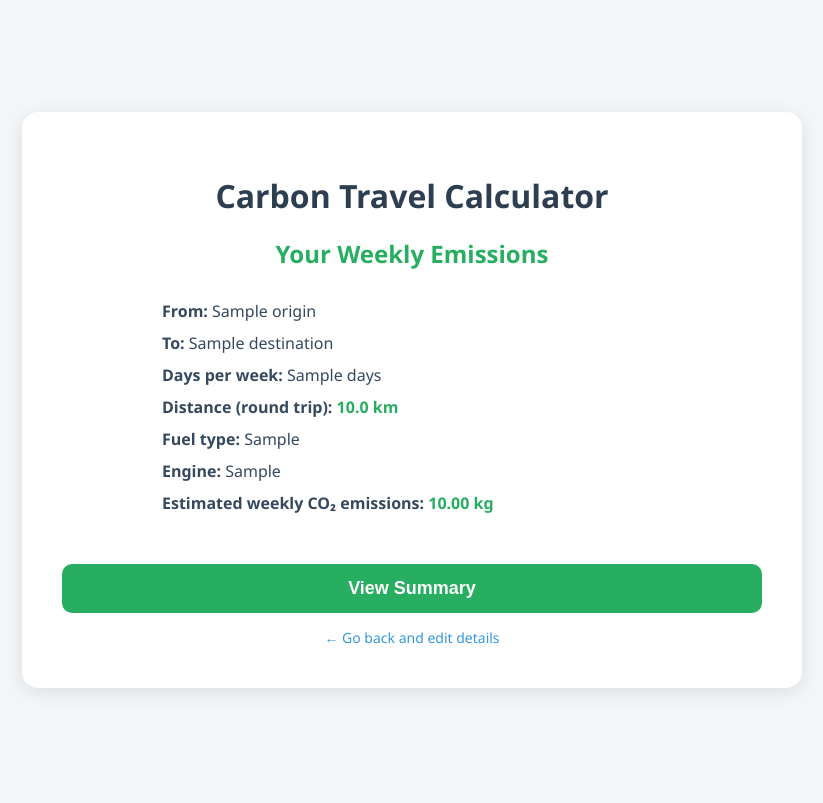
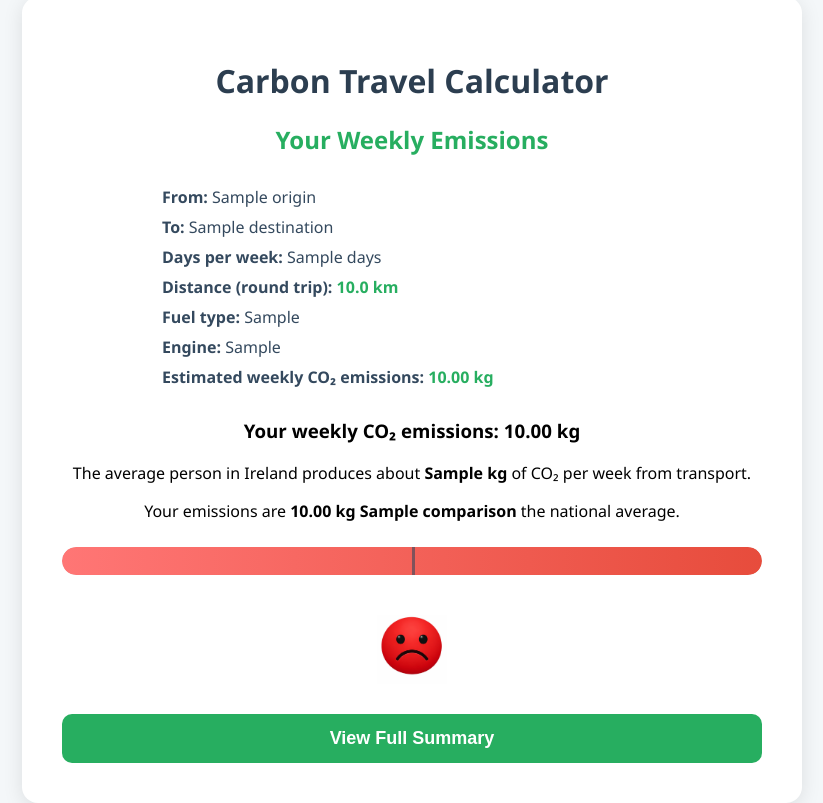
Before and after one commit to EimearCrowley/Carbon-Footprint-Webapp-for-MTU, a Django app: template carbon_footprint_app/carbon_app/templates/results.html in a window 1280 px wide. Shown: the whole page, without its empty margins (228-1051 px from the left). Before the commit the page ends 692 px from the top, so only its background shows below. Run offline with Django 5.2, Linux system fonts and the light colour scheme; the template is opened without the code that fills it: most values are stand-ins (such as "Sample title", 1, 10 or a date in 2020); parts of the project's set-up code (start-up, migrations or seed data) failed here and were passed over.

Commit message:
National Average bar with smiley faces for different levels of emissions (green, yellow, red) based on the percentage of the national average.

```diff
--- a/carbon_footprint_app/carbon_app/templates/results.html
+++ b/carbon_footprint_app/carbon_app/templates/results.html
@@ -5,105 +5,208 @@
 <title>Carbon Travel Calculator</title>
 {% load static %}
 <meta name="viewport" content="width=device-width, initial-scale=1.0">
+
 <style>
-    body {
-      font-family: 'Segoe UI', sans-serif;
-      background-color: #f4f7f9;
-      margin: 0;
-      padding: 0;
-      display: flex;
-      align-items: center;
-      justify-content: center;
-      height: 100vh;
+
+body{
+  font-family:'Segoe UI',sans-serif;
+  background:#f4f7f9;
+  margin:0;
+  padding:0;
+  display:flex;
+  justify-content:center;
+  align-items:center;
+  height:100vh;
 }
 
-    .container {
-      width: 100%;
-      max-width: 700px;
-      background: white;
-      padding: 40px;
-      border-radius: 16px;
-      box-shadow: 0 4px 20px rgba(0, 0, 0, 0.1);
-      text-align: center;
+.container{
+  width:100%;
+  max-width:700px;
+  background:white;
+  padding:40px;
+  border-radius:16px;
+  box-shadow:0 4px 20px rgba(0,0,0,0.1);
+  text-align:center;
 }
 
-    h1 {
-      color: #2c3e50;
-      margin-bottom: 10px;
+h1{color:#2c3e50;}
+h2{color:#27ae60;}
+
+.summary{
+  text-align:left;
+  margin:30px auto;
+  max-width:500px;
 }
 
-    h2 {
-      color: #27ae60;
-      margin-bottom: 30px;
+.summary p{
+  margin:8px 0;
+  font-size:16px;
+  color:#34495e;
 }
 
-    .summary {
-      text-align: left;
-      margin: 0 auto 30px;
-      max-width: 500px;
+.highlight{
+  font-weight:bold;
+  color:#27ae60;
 }
 
-    .summary p {
-      font-size: 16px;
-      margin: 10px 0;
-      color: #34495e;
+/* comparison bar */
+
+.bar-container{
+  width:100%;
+  height:28px;
+  background:#ecf0f1;
+  border-radius:30px;
+  margin:25px 0;
+  overflow:hidden;
+  position:relative;
 }
 
-    .highlight {
-      font-weight: bold;
-      color: #27ae60;
+.bar-fill{
+  height:100%;
+  border-radius:30px;
+  transition:width 1s ease;
 }
 
-    .btn {
-      width: 100%;
-      padding: 14px;
-      background-color: #27ae60;
-      color: white;
-      border: none;
-      border-radius: 10px;
-      font-size: 18px;
-      cursor: pointer;
-      font-weight: bold;
-      margin-top: 20px;
+/* colour gradients */
+
+.green{
+  background:linear-gradient(90deg,#2ecc71,#27ae60);
 }
 
-    .btn:hover {
-      background-color: #219150;
+.yellow{
+  background:linear-gradient(90deg,#f1c40f,#f39c12);
 }
 
-    .back-link {
-      display: inline-block;
-      margin-top: 15px;
-      color: #3498db;
-      text-decoration: none;
-      font-size: 14px;
+.red{
+  background:linear-gradient(90deg,#ff7675,#e74c3c);
 }
 
-    .back-link:hover {
-      text-decoration: underline;
+/* national average marker */
+
+.average-line{
+  position:absolute;
+  left:50%;
+  top:0;
+  height:100%;
+  width:3px;
+  background:#34495e;
+  opacity:0.6;
 }
+
+.smiley{
+  width:70px;
+  margin-top:15px;
+}
+
+.btn{
+  width:100%;
+  padding:14px;
+  background:#27ae60;
+  color:white;
+  border:none;
+  border-radius:10px;
+  font-size:18px;
+  cursor:pointer;
+  font-weight:bold;
+  margin-top:25px;
+}
+
+.btn:hover{
+  background:#219150;
+}
+
 </style>
 </head>
+
 <body>
+
 <div class="container">
+
 <h1>Carbon Travel Calculator</h1>
 <h2>Your Weekly Emissions</h2>
 
 <div class="summary">
+
 <p><strong>From:</strong> {{ origin }}</p>
 <p><strong>To:</strong> {{ destination }}</p>
 <p><strong>Days per week:</strong> {{ days }}</p>
-      <p><strong>Distance (round trip):</strong> <span class="highlight">{{ distance_km|floatformat:1 }} km</span></p>
+
+<p>
+<strong>Distance (round trip):</strong>
+<span class="highlight">{{ distance_km|floatformat:1 }} km</span>
+</p>
+
+{% if fuel_type %}
 <p><strong>Fuel type:</strong> {{ fuel_type|title }}</p>
 <p><strong>Engine:</strong> {{ engine_option }}</p>
-      <p><strong>Estimated weekly CO₂ emissions:</strong> <span class="highlight">{{ weekly_emissions|floatformat:2 }} kg</span></p>
+{% endif %}
+
+<p>
+<strong>Estimated weekly CO₂ emissions:</strong>
+<span class="highlight">{{ weekly_emissions|floatformat:2 }} kg</span>
+</p>
+
 </div>
 
+{% if weekly_emissions %}
+
+<h3>Your weekly CO₂ emissions: {{ weekly_emissions|floatformat:2 }} kg</h3>
+
+<p>
+The average person in Ireland produces about
+<strong>{{ national_weekly }} kg</strong>
+of CO₂ per week from transport.
+</p>
+
+<p>
+Your emissions are
+<strong>{{ difference|floatformat:2 }} kg {{ comparison }}</strong>
+the national average.
+</p>
+
+
+<!-- VISUAL BAR -->
+
+<div class="bar-container">
+
+<div class="average-line"></div>
+
+{% widthratio weekly_emissions national_weekly 100 as emission_percent %}
+
+{% if weekly_emissions <= national_weekly %}
+<div class="bar-fill green" style="width: {{ emission_percent }}%"></div>
+
+{% elif weekly_emissions <= national_weekly|add:15 %}
+<div class="bar-fill yellow" style="width: {{ emission_percent }}%"></div>
+
+{% else %}
+<div class="bar-fill red" style="width: {{ emission_percent }}%"></div>
+
+{% endif %}
+
+</div>
+
+
+<!-- SMILEY FACE -->
+
+{% if weekly_emissions <= national_weekly %}
+<img src="{% static 'carbon_app/images/green_smile.png' %}" class="smiley">
+
+{% elif weekly_emissions <= national_weekly|add:15 %}
+<img src="{% static 'carbon_app/images/yellow_smile.png' %}" class="smiley">
+
+{% else %}
+<img src="{% static 'carbon_app/images/red_smile.png' %}" class="smiley">
+
+{% endif %}
+
+{% endif %}
+
 <form action="{% url 'summary' %}" method="get">
-      <button type="submit" class="btn">View Summary</button>
+<button type="submit" class="btn">View Full Summary</button>
 </form>
 
-    <a href="{% url 'route_days' %}" class="back-link">← Go back and edit details</a>
 </div>
+
 </body>
 </html>
```
Also changed, not shown: carbon_footprint_app/carbon_app/views.py (+79 -25 lines), carbon_footprint_app/carbon_app/static/carbon_app/images/green_smile.png (added), carbon_footprint_app/carbon_app/static/carbon_app/images/red_smile.png (added), carbon_footprint_app/carbon_app/static/carbon_app/images/yellow_smile.png (added), carbon_footprint_app/db.sqlite3. Lines whose indentation alone changed are shown as unchanged.
